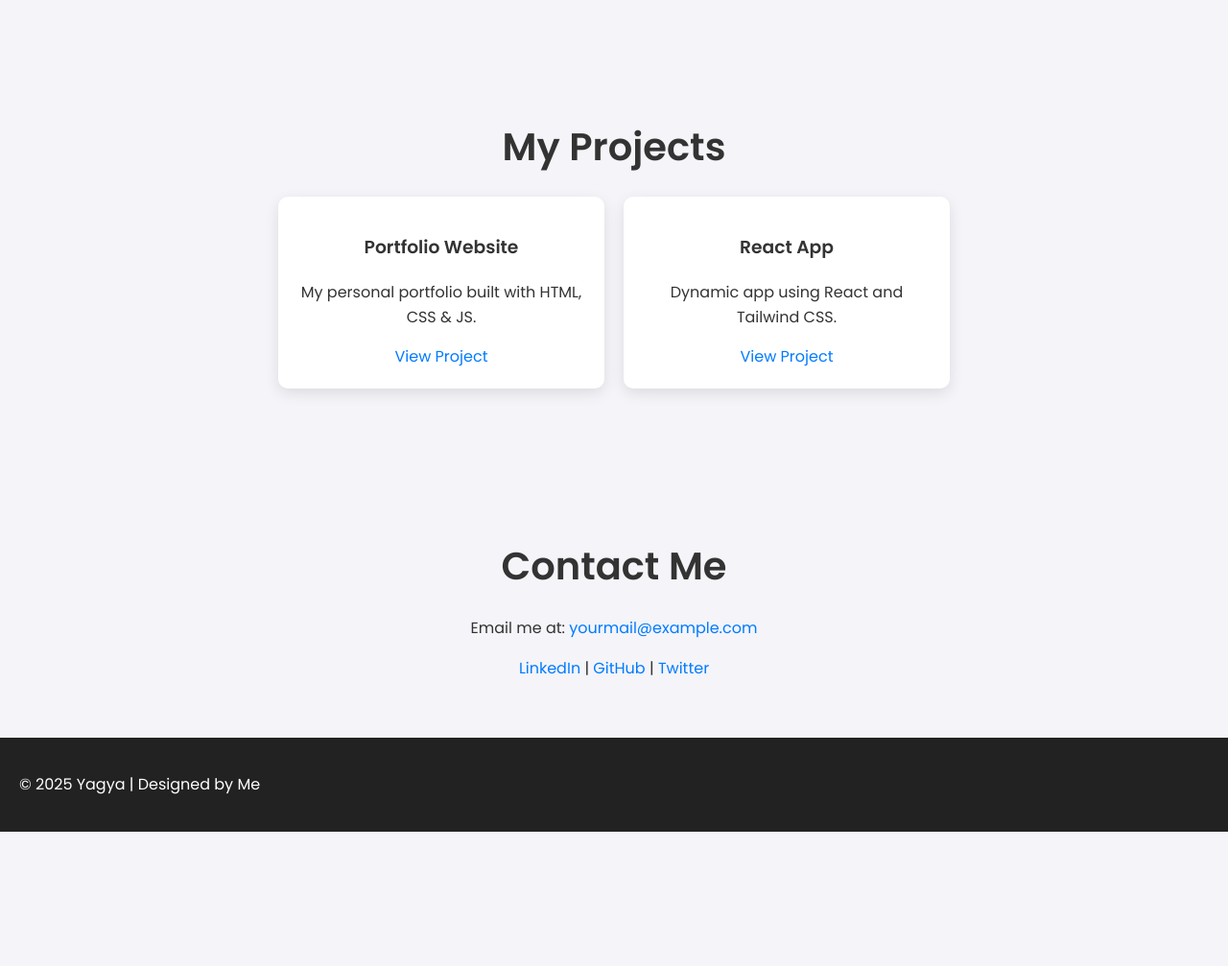
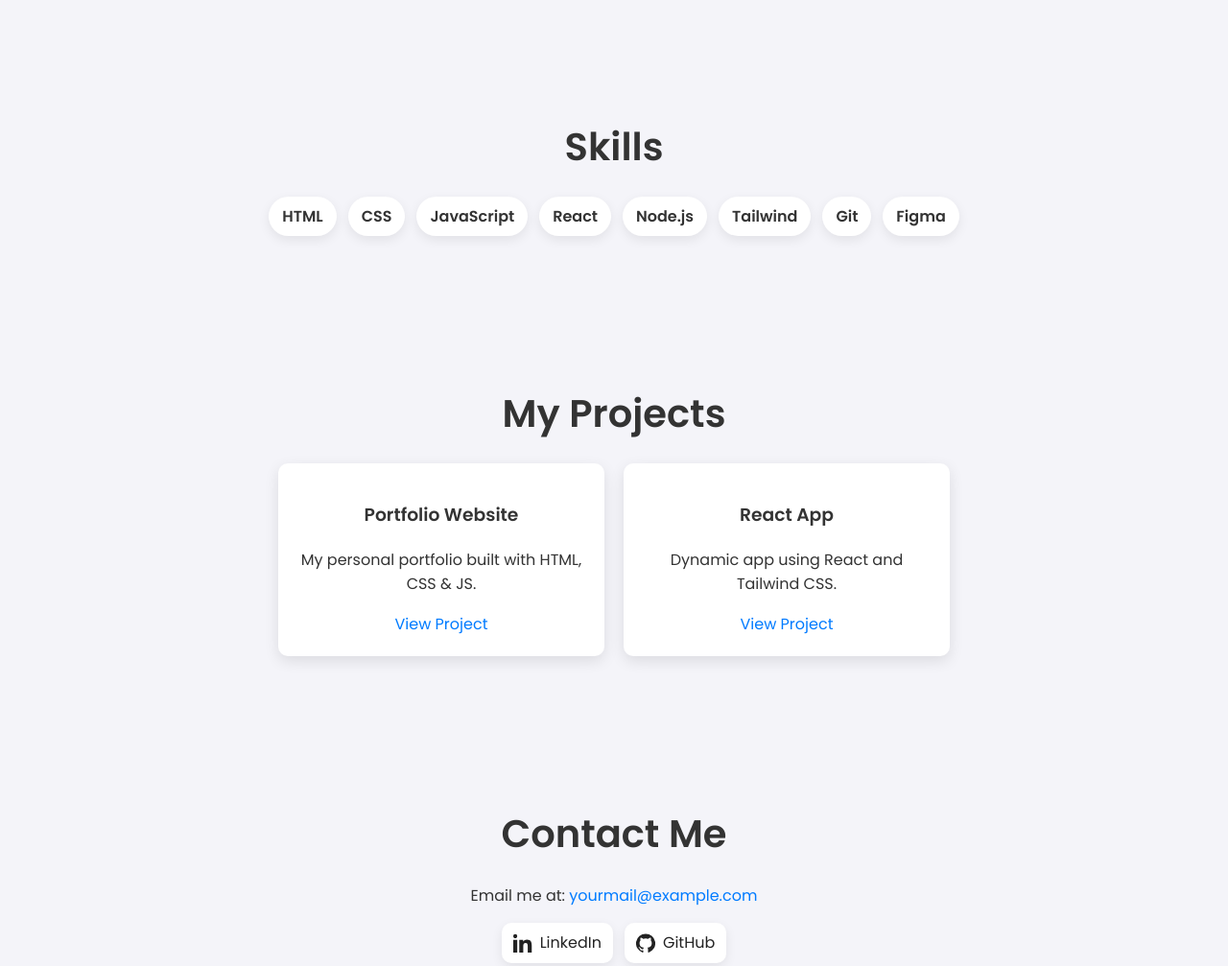
Before and after one commit to yagyeshgod/portfolio, a plain HTML site: page index.html in a window 1280 px wide. Shown: the part 660-1667 px from the top of the page at 96% size. Before the commit the page ends 1527 px from the top, so only its background shows below. Drawn offline with Linux system fonts and the light colour scheme.

Commit message:
Initial portfolio setup

```diff
--- a/index.html
+++ b/index.html
@@ -3,9 +3,11 @@
 <head>
   <meta charset="UTF-8">
   <meta name="viewport" content="width=device-width, initial-scale=1.0">
+  <meta name="description" content="Yagya's portfolio – Web Designer & Developer. Projects, skills, and contact information.">
   <title>Yagya's Portfolio</title>
   <link rel="stylesheet" href="style.css">
   <link href="https://fonts.googleapis.com/css2?family=Poppins:wght@300;400;600&display=swap" rel="stylesheet">
+  <link rel="icon" href="favicon.svg" type="image/svg+xml">
 </head>
 <body>
   <!-- Header -->
@@ -13,12 +15,28 @@
     <h1>Hi, I'm Yagya 👋</h1>
     <p>Web Designer & Developer</p>
     <a href="#projects" class="btn">View My Work</a>
+    <a href="resume/Yagya-Resume.pdf" class="btn secondary" target="_blank" rel="noopener" download>Download Resume</a>
   </header>
 
   <!-- About Me -->
   <section id="about">
     <h2>About Me</h2>
     <p>I build modern, responsive websites with a focus on UI/UX and performance.</p>
+  </section>
+
+  <!-- Skills -->
+  <section id="skills">
+    <h2>Skills</h2>
+    <div class="skills-list">
+      <span class="skill-badge">HTML</span>
+      <span class="skill-badge">CSS</span>
+      <span class="skill-badge">JavaScript</span>
+      <span class="skill-badge">React</span>
+      <span class="skill-badge">Node.js</span>
+      <span class="skill-badge">Tailwind</span>
+      <span class="skill-badge">Git</span>
+      <span class="skill-badge">Figma</span>
+    </div>
   </section>
 
   <!-- Projects -->
@@ -43,9 +61,18 @@
     <h2>Contact Me</h2>
     <p>Email me at: <a href="mailto:yourmail@example.com">yourmail@example.com</a></p>
     <div class="social-links">
-      <a href="#">LinkedIn</a> |
-      <a href="#">GitHub</a> |
-      <a href="#">Twitter</a>
+      <a href="https://linkedin.com/in/YOUR-USERNAME" aria-label="LinkedIn" target="_blank" rel="noopener">
+        <svg width="20" height="20" viewBox="0 0 24 24" fill="none" xmlns="http://www.w3.org/2000/svg" aria-hidden="true">
+          <path d="M4.98 3.5C4.98 4.88 3.86 6 2.5 6S0 4.88 0 3.5 1.12 1 2.5 1 4.98 2.12 4.98 3.5ZM0 8h5v16H0V8Zm7.5 0h4.8v2.2h.07c.67-1.2 2.3-2.46 4.73-2.46 5.06 0 6 3.33 6 7.66V24h-5V16.2c0-1.86-.03-4.26-2.6-4.26-2.6 0-3 2.03-3 4.12V24h-5V8Z" fill="currentColor"/>
+        </svg>
+        <span>LinkedIn</span>
+      </a>
+      <a href="https://github.com/YOUR-USERNAME" aria-label="GitHub" target="_blank" rel="noopener">
+        <svg width="20" height="20" viewBox="0 0 24 24" fill="none" xmlns="http://www.w3.org/2000/svg" aria-hidden="true">
+          <path fill-rule="evenodd" clip-rule="evenodd" d="M12 .5a12 12 0 0 0-3.79 23.4c.6.1.82-.26.82-.58v-2.02c-3.34.73-4.04-1.61-4.04-1.61-.55-1.39-1.34-1.76-1.34-1.76-1.09-.75.08-.73.08-.73 1.2.08 1.83 1.24 1.83 1.24 1.07 1.83 2.8 1.3 3.49.99.11-.78.42-1.3.76-1.6-2.66-.3-5.47-1.33-5.47-5.92 0-1.31.47-2.38 1.24-3.22-.12-.3-.54-1.52.12-3.16 0 0 1.01-.32 3.3 1.23a11.5 11.5 0 0 1 6.01 0c2.28-1.55 3.29-1.23 3.29-1.23.66 1.64.24 2.86.12 3.16.77.84 1.23 1.91 1.23 3.22 0 4.6-2.81 5.61-5.49 5.91.43.37.81 1.1.81 2.22v3.29c0 .32.21.68.82.57A12 12 0 0 0 12 .5Z" fill="currentColor"/>
+        </svg>
+        <span>GitHub</span>
+      </a>
     </div>
   </section>
 
--- a/script.js
+++ b/script.js
@@ -1,10 +1,13 @@
 const sections = document.querySelectorAll('section');
 
-window.addEventListener('scroll', () => {
+function revealSections(){
   sections.forEach(section => {
     const top = section.getBoundingClientRect().top;
-    if(top < window.innerHeight - 100){
+    if (top < window.innerHeight - 100) {
       section.classList.add('show');
     }
   });
-});
+}
+
+window.addEventListener('scroll', revealSections);
+window.addEventListener('DOMContentLoaded', revealSections);
--- a/style.css
+++ b/style.css
@@ -45,6 +45,17 @@ header .btn:hover {
   transform: scale(1.05);
 }
 
+header .btn.secondary {
+  background: transparent;
+  color: #fff;
+  border: 2px solid rgba(255,255,255,0.8);
+  margin-left: 10px;
+}
+header .btn.secondary:hover {
+  color: #2575fc;
+  background: #fff;
+}
+
 /* Sections */
 section {
   padding: 60px 20px;
@@ -55,6 +66,11 @@ section h2 {
   font-size: 2.5rem;
   margin-bottom: 20px;
 }
+
+/* Scroll reveal */
+html { scroll-behavior: smooth; }
+section { opacity: 0; transform: translateY(20px); transition: opacity .6s ease, transform .6s ease; }
+section.show { opacity: 1; transform: none; }
 
 /* Projects */
 .projects-container {
@@ -78,11 +94,49 @@ section h2 {
   box-shadow: 0 10px 25px rgba(0,0,0,0.2);
 }
 
+/* Skills */
+.skills-list {
+  display: flex;
+  flex-wrap: wrap;
+  justify-content: center;
+  gap: 12px;
+  margin-top: 10px;
+}
+.skill-badge {
+  background: white;
+  padding: 8px 14px;
+  border-radius: 999px;
+  box-shadow: 0 4px 12px rgba(0,0,0,0.08);
+  font-weight: 600;
+}
+
 /* Footer */
 footer {
   background: #222;
   color: white;
   padding: 20px;
+}
+
+/* Social links */
+.social-links {
+  display: flex;
+  gap: 12px;
+  justify-content: center;
+  align-items: center;
+  flex-wrap: wrap;
+}
+.social-links a {
+  display: inline-flex;
+  align-items: center;
+  gap: 8px;
+  background: #fff;
+  color: #222;
+  padding: 8px 12px;
+  border-radius: 10px;
+  box-shadow: 0 4px 12px rgba(0,0,0,0.08);
+}
+.social-links a:hover {
+  transform: translateY(-2px);
 }
 
 /* Responsive */
```
Also changed, not shown: favicon.svg (added).
